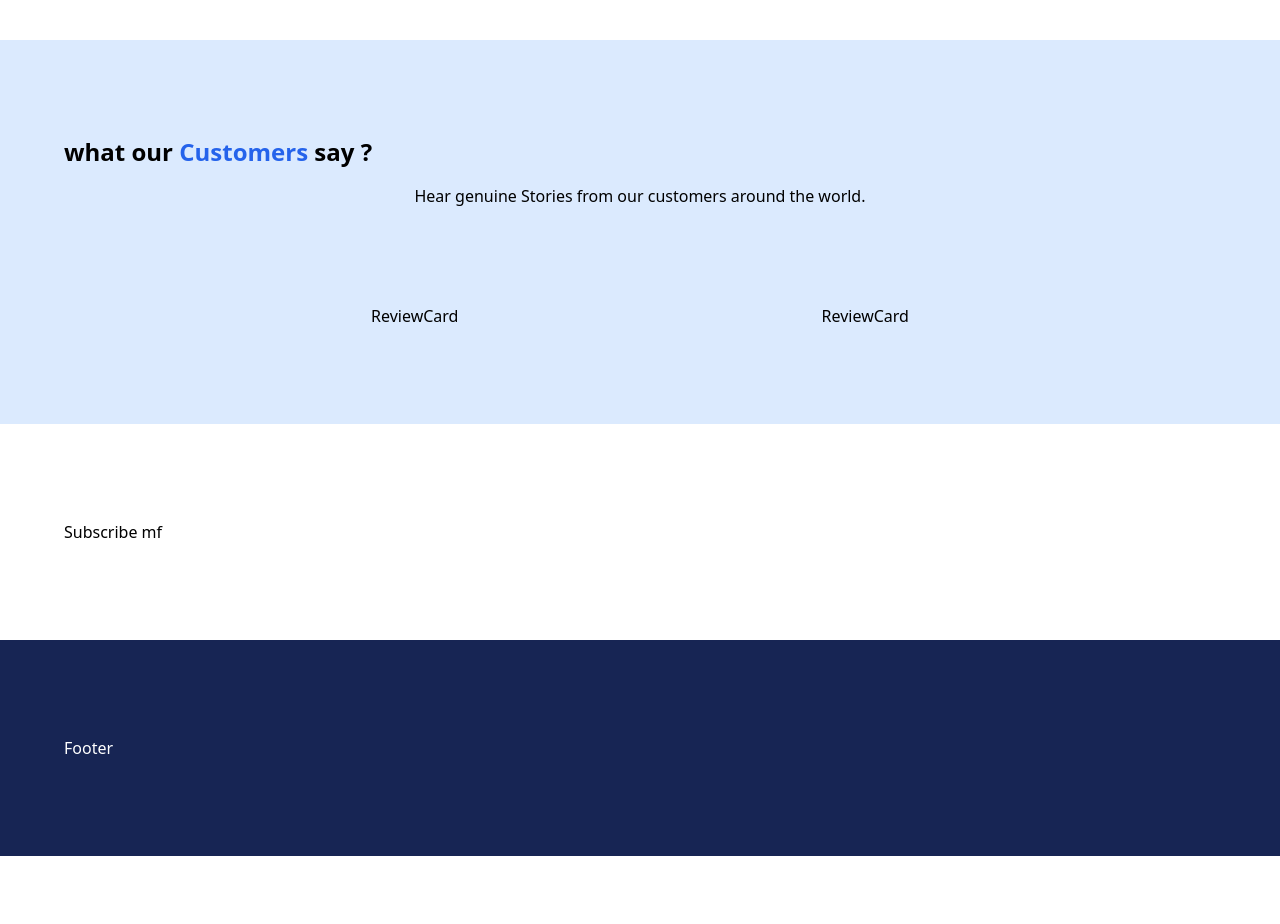
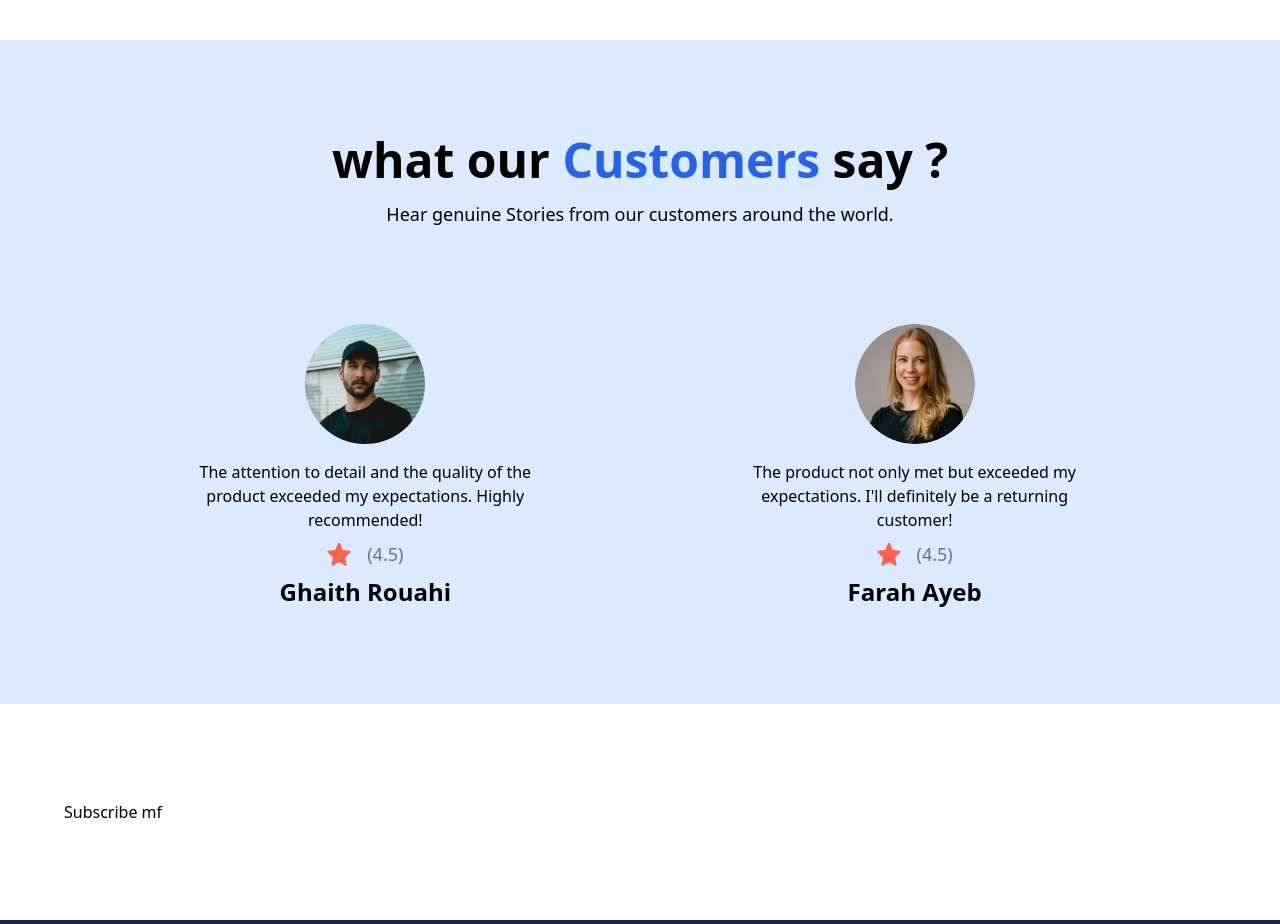
Before and after one commit to Ataa17/shoesy, a React (Create React App) app: page / in a window 1280 px wide. Shown: the part 3040-3964 px from the top of the page. Before the commit the page ends 3896 px from the top, so only its background shows below. Built offline with nearby package versions, Linux system fonts and the light colour scheme.

Commit message:
Review section finished

```diff
--- a/src/components/ReviewCard.jsx
+++ b/src/components/ReviewCard.jsx
@@ -1,9 +1,19 @@
 import React from 'react'
+import { star } from '../assets/icons'
 
-const ReviewCard = () => {
-  return (
-    <div>ReviewCard</div>
-  )
+const ReviewCard = ({imgURL,customerName,feedback,rating}) => {
+    return (
+        <div className='flex flex-col justify-center items-center'>
+            <img src={imgURL} alt={customerName} className="rounded-full w-[120px] h-[120px] object-cover" />
+            <p className='info-text mt-4 text-center max-w-sm'>{feedback}</p>
+            <div className='flex flex-row gap-4 mt-2 '>
+                <img src={star} alt="star rating" width={24} height={24} className='object-contain m-0'/>
+                <p className='text-lg text-slate-500'>({rating})</p>
+            </div>
+            <h3 className='text-2xl font-bold  mt-2'>{customerName}</h3>
+
+        </div>
+    )
 }
 
 export default ReviewCard
--- a/src/constants/index.js
+++ b/src/constants/index.js
@@ -73,13 +73,13 @@ export const services = [
 export const reviews = [
     {
         imgURL: customer1,
-        customerName: 'Ghaith Rouahi',
+        name: 'Ghaith Rouahi',
         rating: 4.5,
         feedback: "The attention to detail and the quality of the product exceeded my expectations. Highly recommended!"
     },
     {
         imgURL: customer2,
-        customerName: 'Mahmoud Lamloumi',
+        name: 'Farah Ayeb',
         rating: 4.5,
         feedback: "The product not only met but exceeded my expectations. I'll definitely be a returning customer!"
     }
--- a/src/sections/CustomerReviews.jsx
+++ b/src/sections/CustomerReviews.jsx
@@ -5,16 +5,18 @@ import{ reviews } from'../constants'
 function CustomerReviews() {
   return (
     <section className='max-container'>
-      <h3 className='font-bold text-2xl'>
+      <h3 className='font-bold text-5xl text-center'>
         what our <span className='text-blue-600'> Customers   </span> say ?
       </h3>
-      <p className='m-auto mt-4 max-w-lg text-center info-text'>
+      <p className='m-auto mt-4 max-w-lg text-center info-text text-lg'>
         Hear genuine Stories from our customers around the world.
       </p>
       <div className='mt-24 flex flex-1 justify-evenly items-center max-lg:flex-col gap-14'>
         {
           reviews.map((review) => {
-            return <ReviewCard key={review.name} review={review} />
+            return (<ReviewCard key={review.name} customerName={review.name}
+               feedback={review.feedback} imgURL={review.imgURL}
+               rating={review.rating}/>)
           })
         }
       </div>
```
